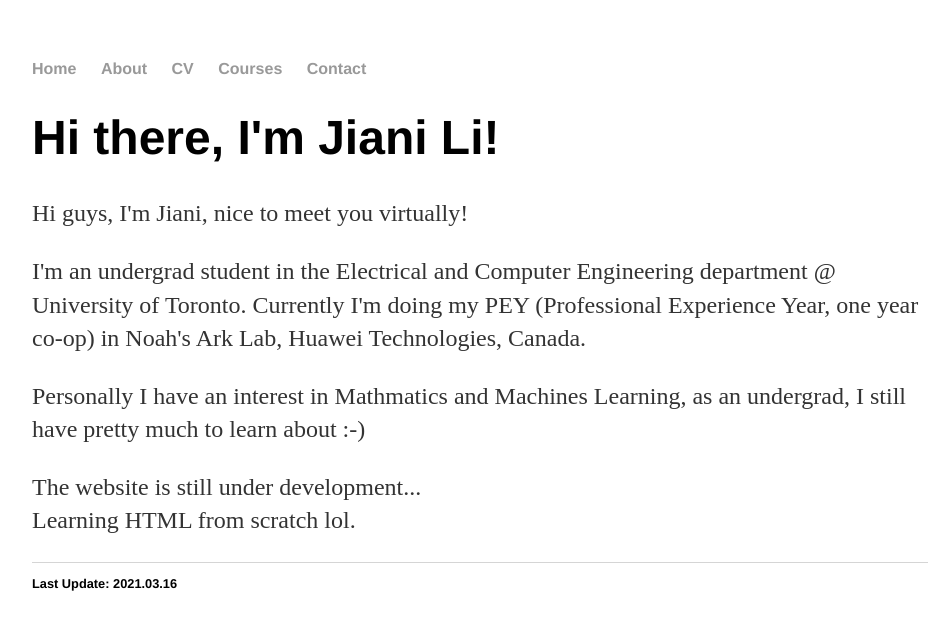
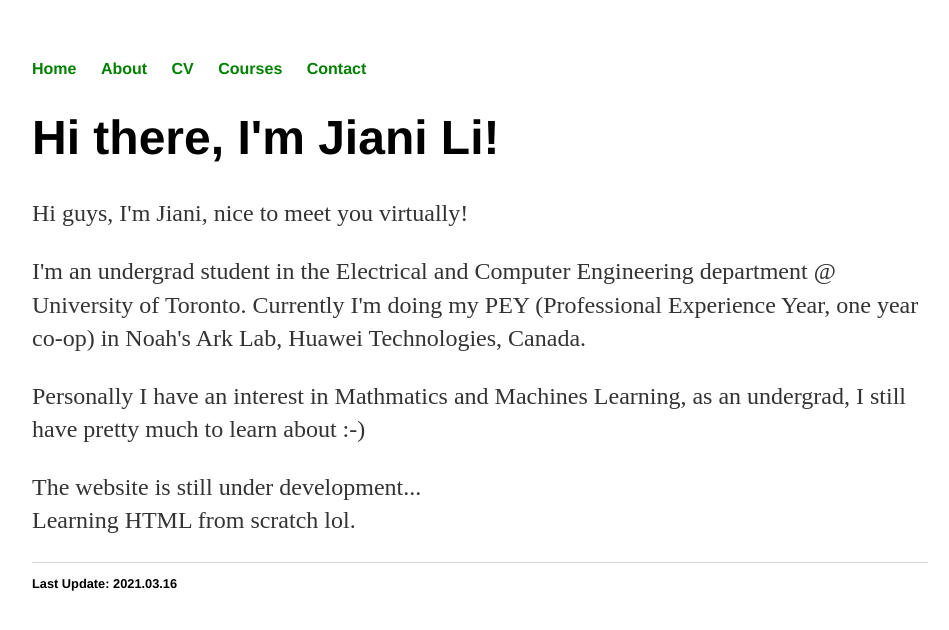
Before and after one commit to ljn1999/ljn1999.github.io, a Jekyll site: the page built from index.html, in a window 1280 px wide. Shown: the top 630 px of the page, without its empty margins (160-1109 px from the left). Built offline with Jekyll 4.4.1, drawn with Linux system fonts in a browser that asks for light colours.

Commit message:
Update index.html

```diff
--- a/index.html
+++ b/index.html
@@ -3,6 +3,31 @@ layout: default
 title: Jiani Li
 ---
 <div class="blurb">
+	<style>
+	a:link {
+	  color: green;
+	  background-color: transparent;
+	  text-decoration: none;
+	}
+
+	a:visited {
+	  color: indigo;
+	  background-color: transparent;
+	  text-decoration: none;
+	}
+
+	a:hover {
+	  color: green;
+	  background-color: transparent;
+	  text-decoration: underline;
+	}
+
+	a:active {
+	  color: yellow;
+	  background-color: transparent;
+	  text-decoration: underline;
+	}
+        </style>
 	<h1>Hi there, I'm Jiani Li!</h1>
 	<p>Hi guys, I'm Jiani, nice to meet you virtually!
 	<p>I'm an undergrad student in the Electrical and Computer Engineering department @ University of Toronto.
```
